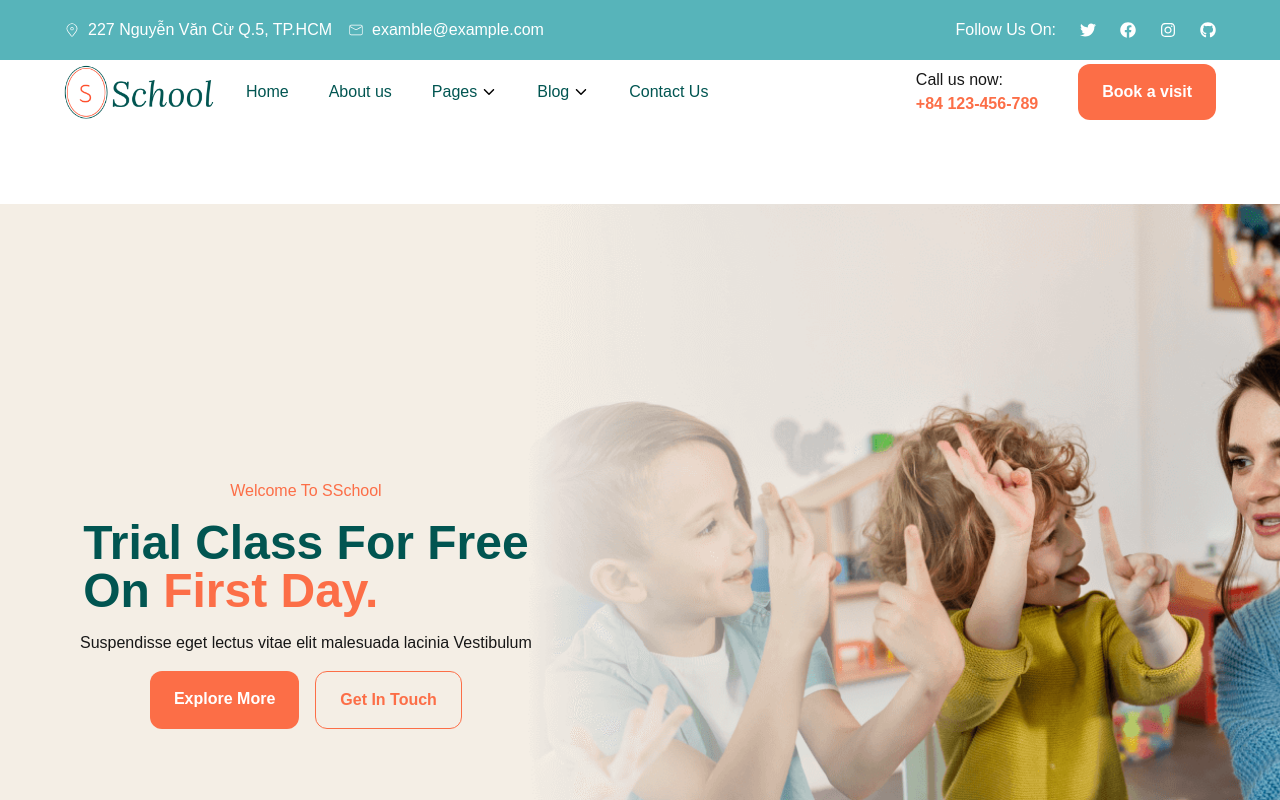
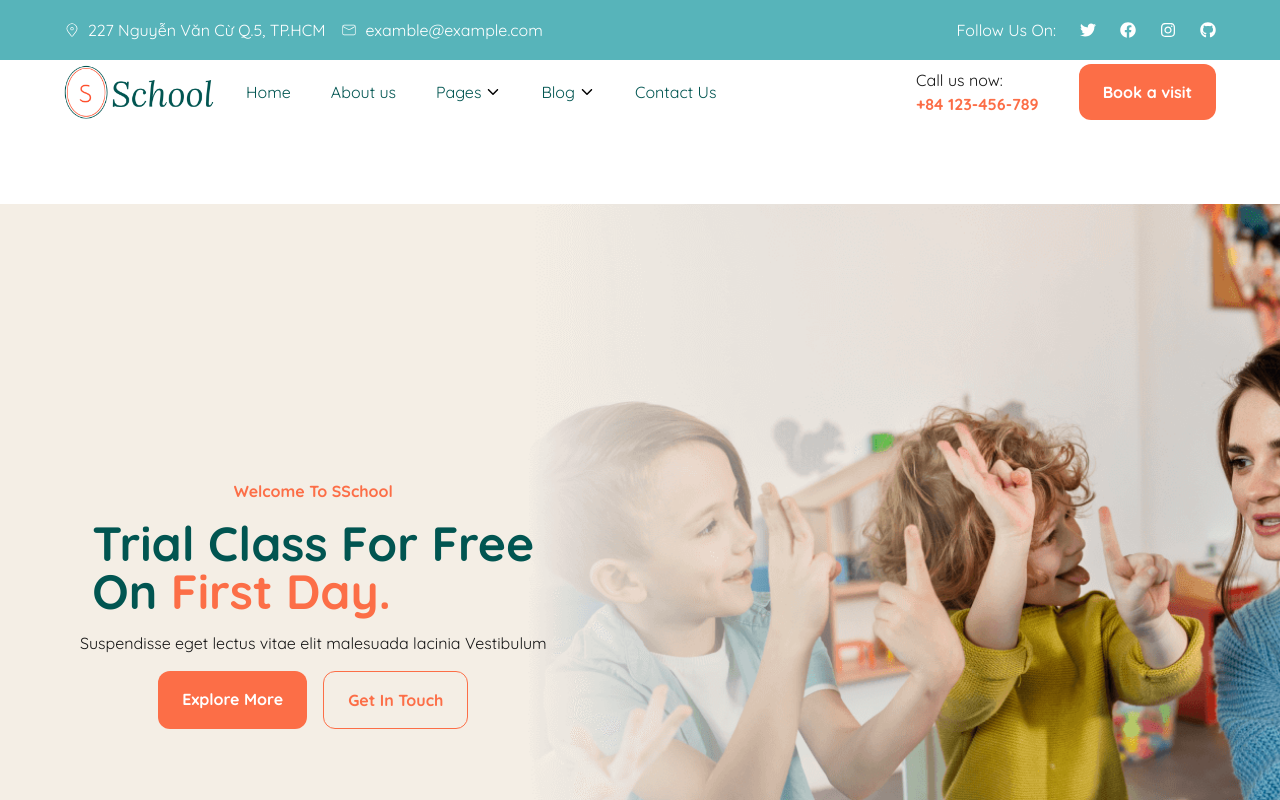
Before and after one commit to nhandzai/Sschool-landing-page, a Next.js app: page / in a window 1280 px wide. Shown: the top 800 px of the page. Built offline with nearby package versions, Linux system fonts and the light colour scheme.

Commit message:
add font family and fix font style

```diff
--- a/src/app/globals.css
+++ b/src/app/globals.css
@@ -1,4 +1,7 @@
+@import url('https://fonts.googleapis.com/css2?family=Quicksand:wght@400;500;600;700&display=swap');
 @import "tailwindcss";
+
+
 
 @media (prefers-color-scheme: dark) {
   :root {
@@ -31,7 +34,7 @@
 body {
   background: var(--background);
   color: var(--foreground);
-  font-family: Arial, Helvetica, sans-serif;
+  font-family: 'Quicksand', sans-serif;
 }
 
 @keyframes fade {
--- a/src/component/HeroSection.js
+++ b/src/component/HeroSection.js
@@ -1,7 +1,7 @@
 export default function HeroSection() {
     return (
         <section className="flex gap-4 justify-center md:items-center flex-col">
-            <span className="text-4">Welcome To SSchool</span>
+            <span className="text-4 font-bold">Welcome To SSchool</span>
 
             <div className="text-5xl font-bold text-3 flex flex-col">
                 <span>Trial Class For Free</span>
--- a/src/component/OurClasses.js
+++ b/src/component/OurClasses.js
@@ -53,9 +53,9 @@ export default function OurClasses() {
     return (
         <section className="bg-4 text-white px-16 py-6">
             <div className="flex flex-col items-center gap-4">
-                <span className="sm:text-lg text-sm uppercase tracking-wider">Our Classes</span>
+                <span className="sm:text-lg text-sm uppercase tracking-wider font-bold">Our Classes</span>
 
-                <div className="sm:text-5xl text-2xl text-center leading-tight">
+                <div className="sm:text-5xl text-2xl text-center leading-tight font-bold">
                     <span>We Meet Kids At Their Level</span><br />
                     <span>Regardless Of Their Age</span>
                 </div>
```
